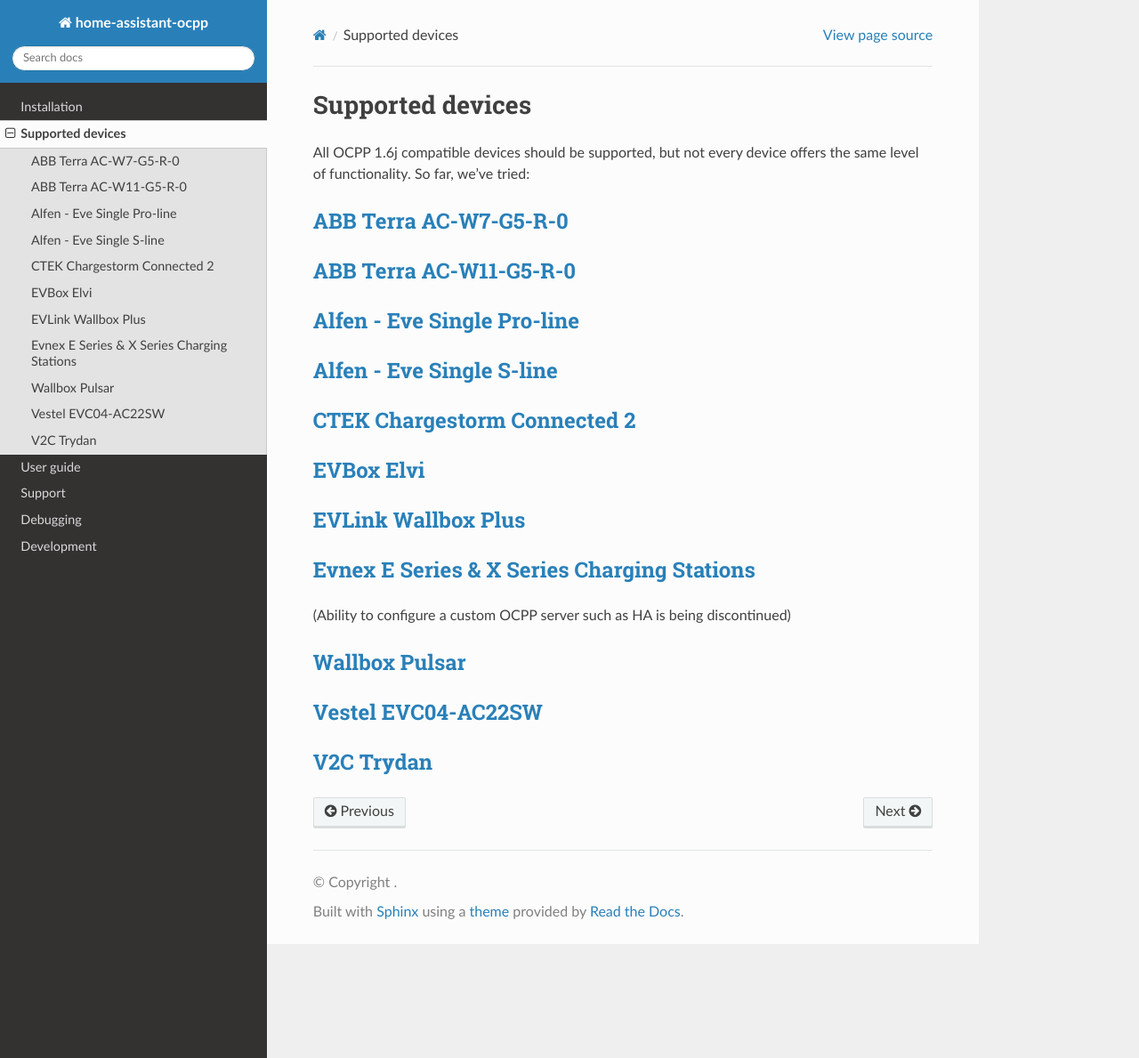
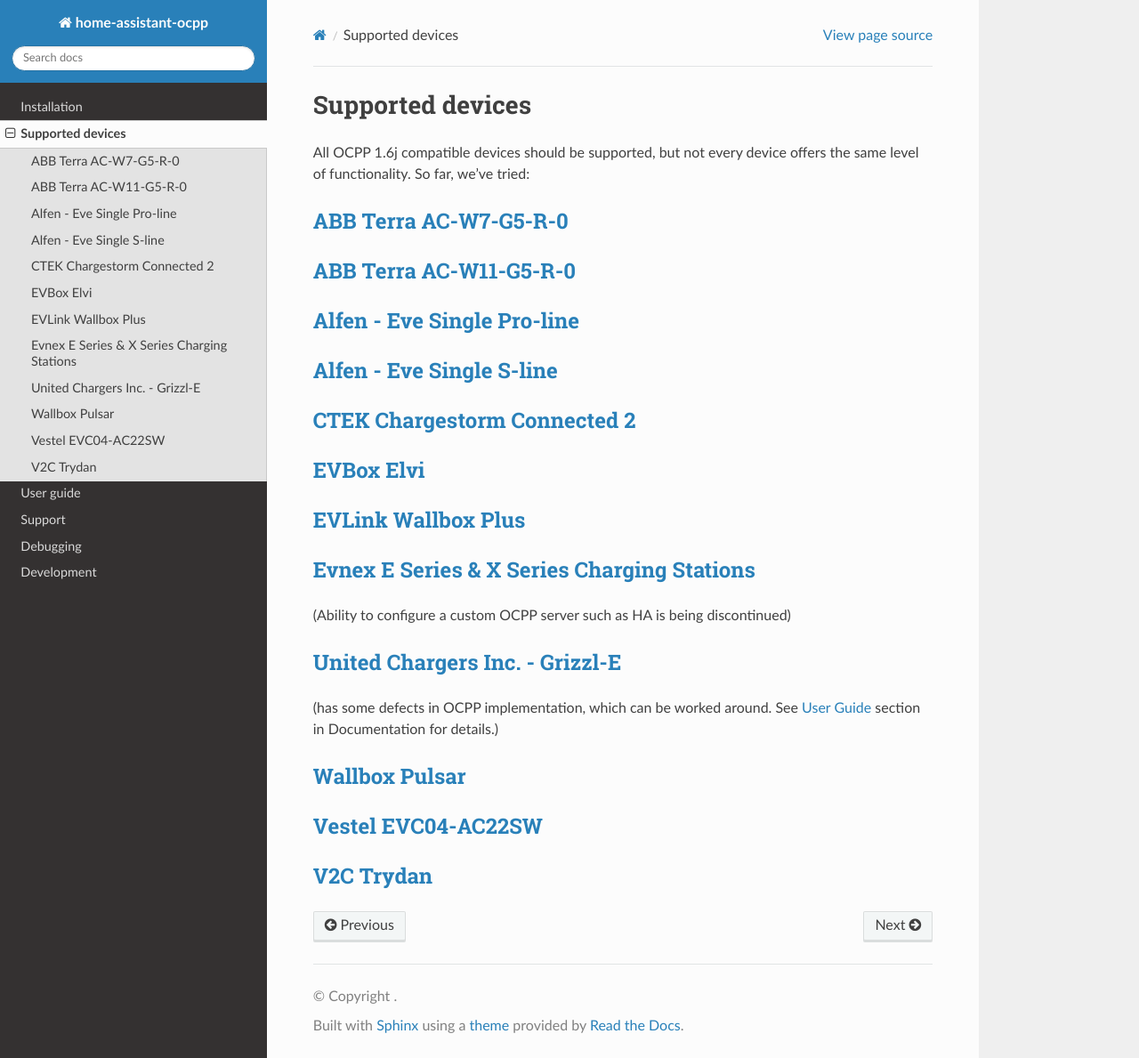
Before and after one commit to lbbrhzn/ocpp, a Sphinx documentation site: the page built from docs/supported-devices.md, in a window 1280 px wide and 1189 px high. Shown: the whole window at 89% size. Built offline with Sphinx 7.4.7 and the Read the Docs theme 2.0.0, drawn with Linux system fonts in a browser that asks for light colours.

Commit message:
Add United Chargers Grizzl-E to supported devices

```diff
--- a/docs/supported-devices.md
+++ b/docs/supported-devices.md
@@ -12,6 +12,8 @@
 ## [EVLink Wallbox Plus](https://www.se.com/ww/en/product/EVH3S22P0CK/evlink-wallbox-plus---t2-attached-cable---3-phase---32a-22kw/)
 ## [Evnex E Series & X Series Charging Stations](https://www.evnex.com/)
 (Ability to configure a custom OCPP server such as HA is being discontinued)
+## [United Chargers Inc. - Grizzl-E](https://grizzl-e.com/about/)
+(has some defects in OCPP implementation, which can be worked around. See [User Guide](https://github.com/lbbrhzn/ocpp/blob/main/docs/user-guide.md) section in Documentation for details.)
 ## [Wallbox Pulsar](https://wallbox.com/en_uk/wallbox-pulsar)
 ## [Vestel EVC04-AC22SW](https://www.vestel-echarger.com/EVC04_HomeSmart22kW.html)
 ## [V2C Trydan](https://v2charge.com/trydan)
```
